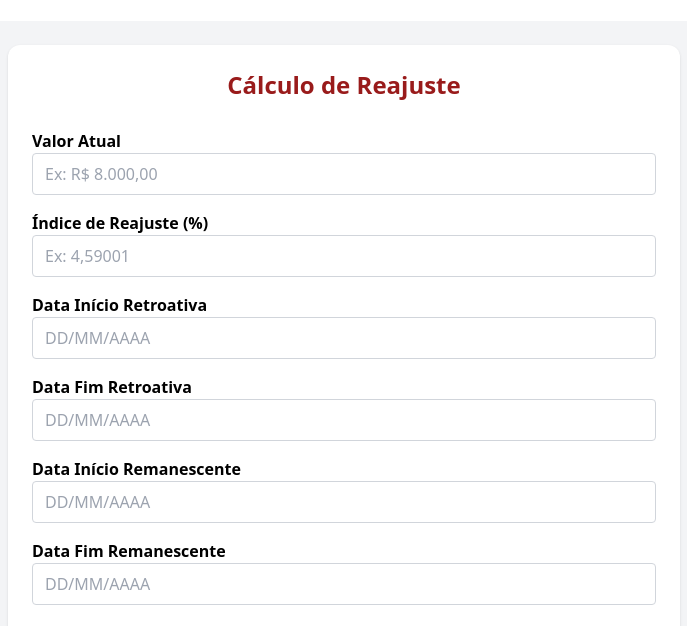
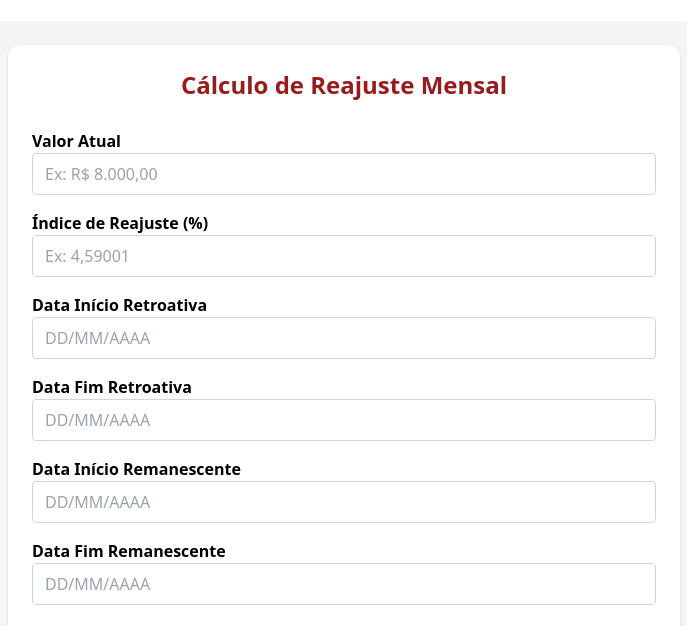
Before and after one commit to marceloholanda/Projects, a plain HTML site: page cardreajuste-proporcional-mensal.html in a window 1280 px wide. Shown: the part 130-756 px from the top of the page, without its empty margins (296-983 px from the left). Drawn offline with nearby package versions, Linux system fonts and the light colour scheme.

Commit message:
Update cardreajuste-proporcional-mensal.html

```diff
--- a/cardreajuste-proporcional-mensal.html
+++ b/cardreajuste-proporcional-mensal.html
@@ -15,7 +15,7 @@
   </div>
 
   <div class="max-w-2xl mx-auto mt-6 bg-white p-6 rounded-xl shadow">
-    <h2 class="text-2xl font-semibold text-center text-red-800 mb-7">Cálculo de Reajuste</h2>
+    <h2 class="text-2xl font-semibold text-center text-red-800 mb-7">Cálculo de Reajuste Mensal</h2>
 
     <label class="font-semibold" for="valorAtual">Valor Atual</label>
     <input type="text" id="valorAtual" placeholder="Ex: R$ 8.000,00" class="w-full px-3 py-2 rounded border border-gray-300 mb-4">
```
